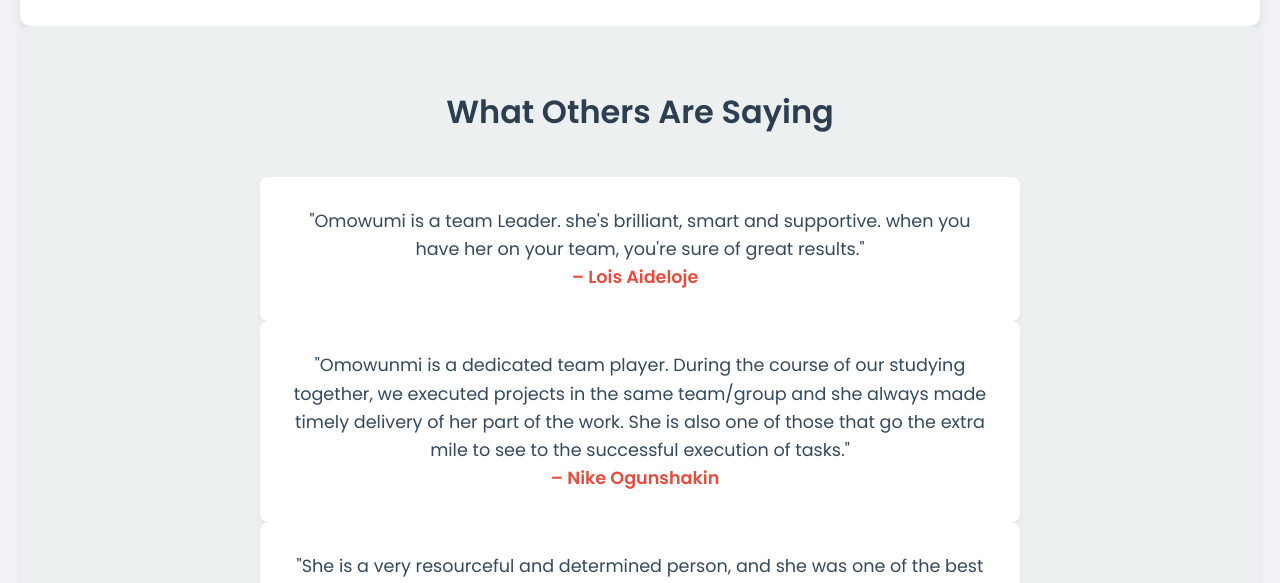
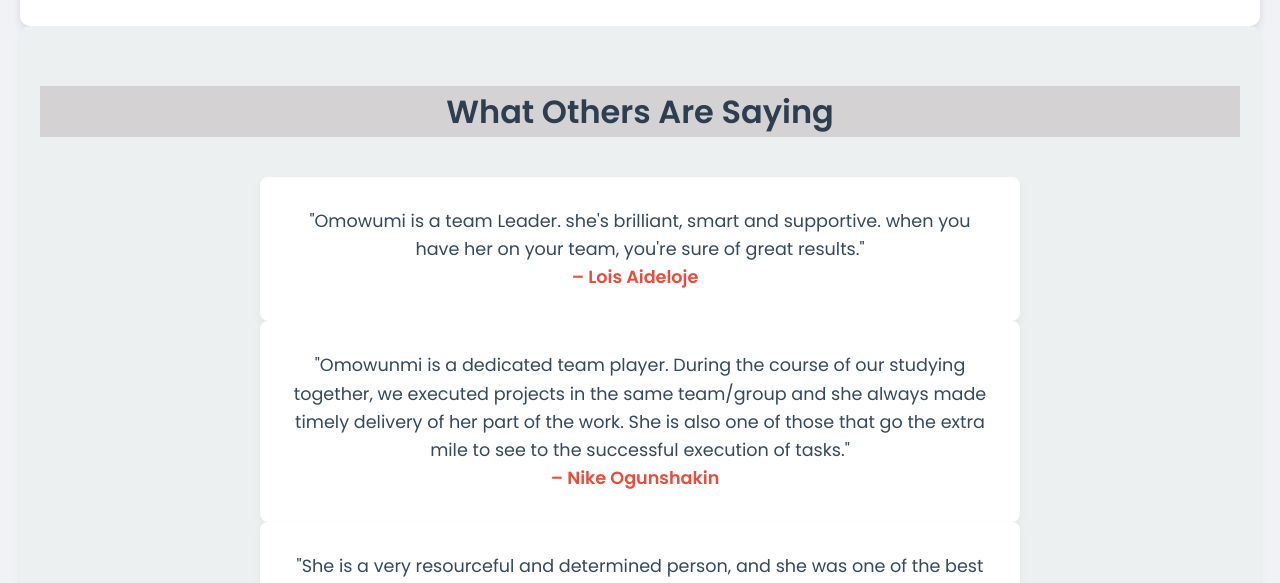
Before and after one commit to Wunmyte100/My-portfolio, a plain HTML site: page Index.html in a window 1280 px wide. Shown: the part 517-1100 px from the top of the page. Drawn offline with Linux system fonts and the light colour scheme.

Commit message:
updating

```diff
--- a/Index.html
+++ b/Index.html
@@ -33,7 +33,7 @@
     </section>
 
     <section id="testimonials">
-        <h2>What Others Are Saying</h2>
+        <h2 id="heading-two">What Others Are Saying</h2>
         <div class="testimonial">
             <p>"Omowumi is a team Leader. she's brilliant, smart and supportive. when you have her on your team, you're sure of great results." <strong> – Lois Aideloje</strong></p>
         </div>
--- a/styles.css
+++ b/styles.css
@@ -37,6 +37,9 @@ header h1 {
     font-weight: 700;
 }
 
+#heading-two {
+    background-color: rgb(212, 210, 210);
+}
 nav ul li {
     display: inline;
     margin: 0 5px;
```
